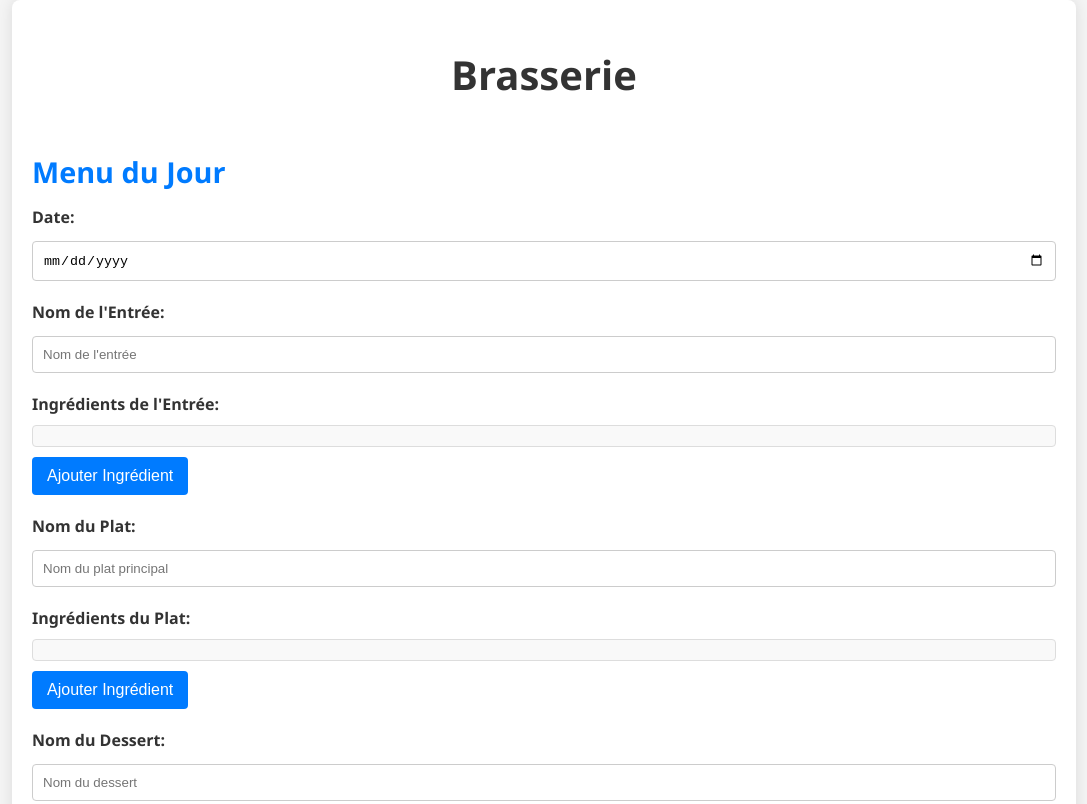
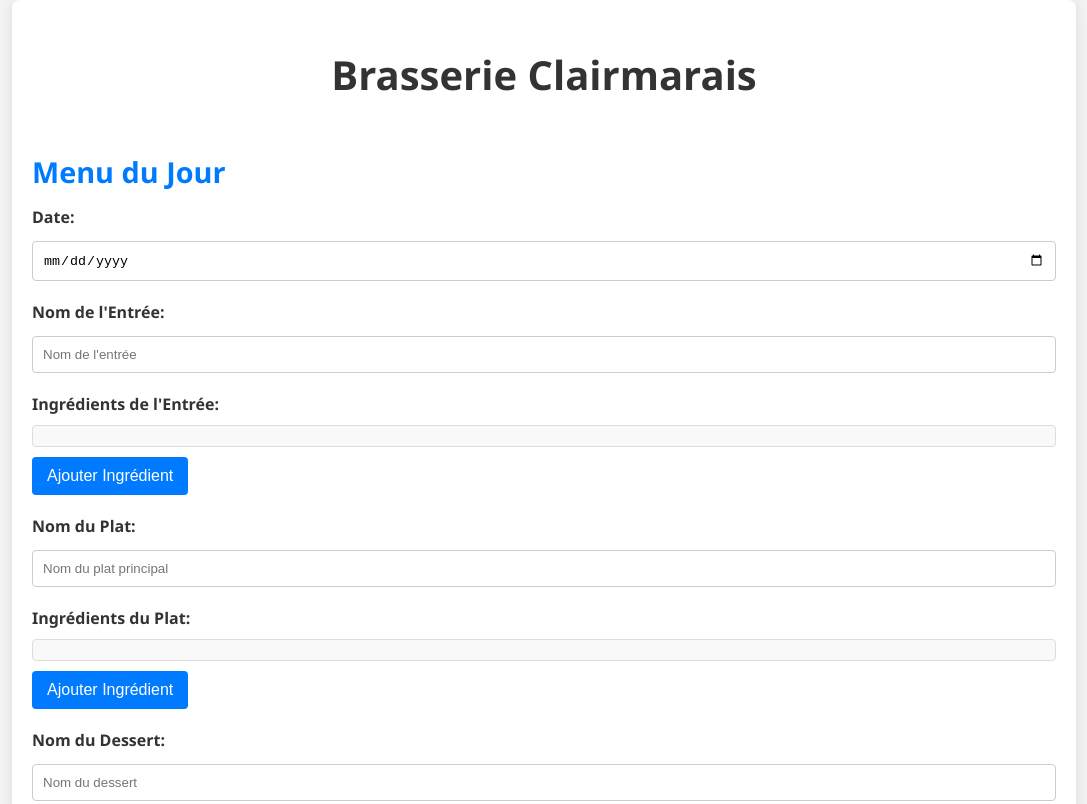
Before and after one commit to Julbrz/Restaurant, a plain HTML site: page index.html in a window 1280 px wide. Shown: the top 804 px of the page, without its empty margins (96-1183 px from the left). Drawn offline with Linux system fonts and the light colour scheme.

Commit message:
Update index.html

```diff
--- a/index.html
+++ b/index.html
@@ -9,7 +9,7 @@
 <body>
     <div class="container">
         <header>
-            <h1> Brasserie</h1>
+            <h1> Brasserie Clairmarais</h1>
         </header>
         <main>
             <section class="menu-form">
```
